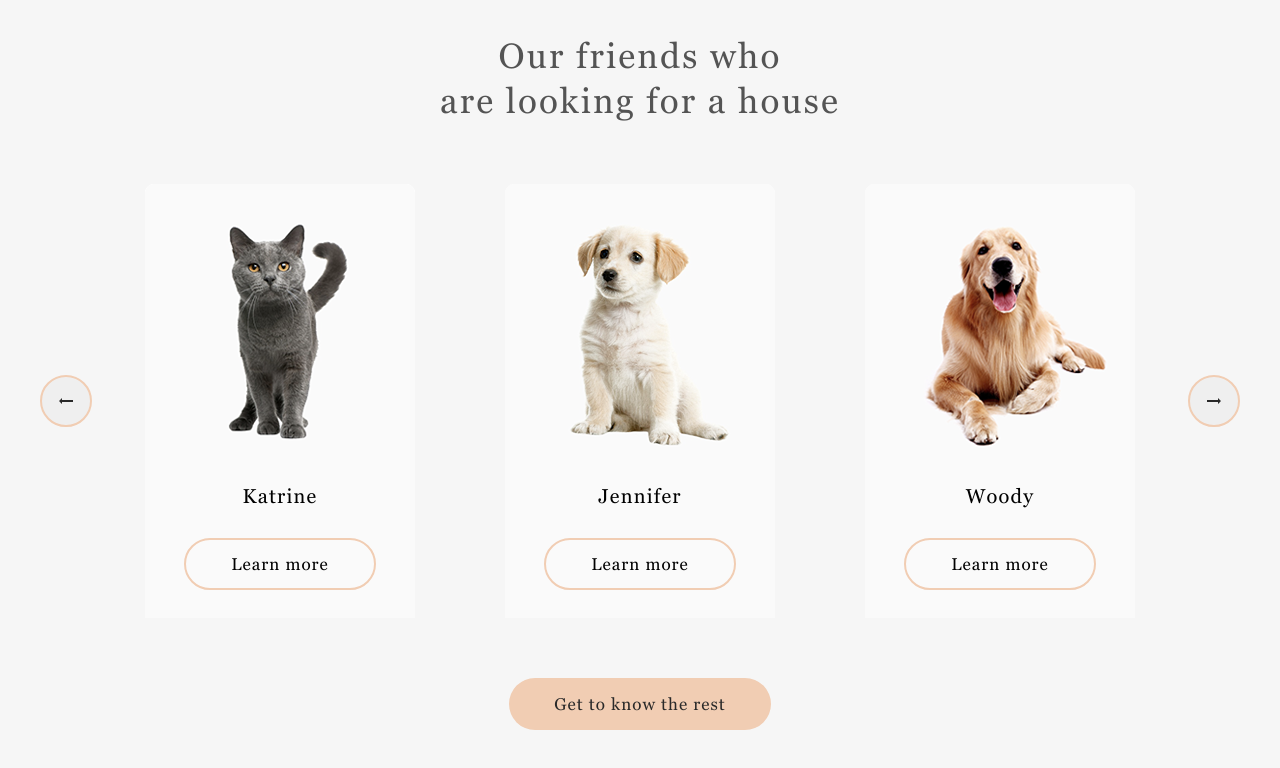
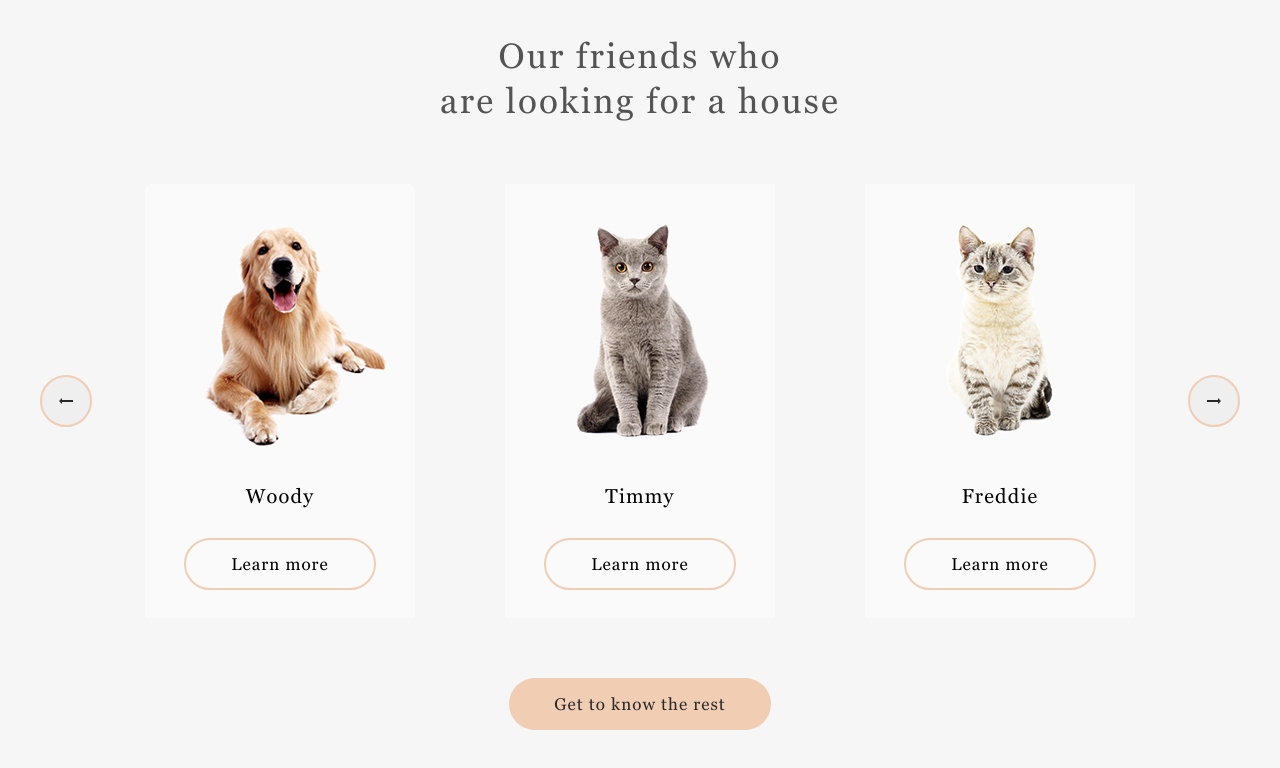
Before and after one commit to NikitaKakurin/Shelter, a website built with webpack: page shelter/src/index.html in a window 1280 px wide. Both pictures are taken after a click on the button 66 px from the left and 1942 px from the top of the page. Shown: the part 1542-2310 px from the top of the page. Built offline with nearby package versions, Linux system fonts and the light colour scheme; a web font is replaced by a local one.

Commit message:
feat: add slider at main page

```diff
--- a/shelter/src/css/components/_our-friends.scss
+++ b/shelter/src/css/components/_our-friends.scss
@@ -65,6 +65,7 @@
         @include flex($j-content:space-between, $align:center, $wrap:wrap);
         width: 100%;
         max-width: 990px;
+        overflow: hidden;
 
         @media screen and (max-width:1279px) {
             flex-wrap: nowrap;
@@ -144,6 +145,38 @@
 }
 
 .slider{
+    &__wrappers_container{
+        position: relative;
+        left: -1080px;
+        @include flex($j-content:space-between, $align:center, $wrap:nowrap);
+        gap: 90px;
+
+        @media screen and (max-width:1279px) {
+            gap: 40px;
+            left: -620px;
+        }
+
+        @media screen and (max-width:767px) {
+            gap: 0px;
+            left: -270px;
+        }
+    }
+
+    &__items_wrapper{
+        @include flex($j-content:space-between, $align:center, $wrap:nowrap);
+        width: 990px;
+        gap: 90px;
+
+        @media screen and (max-width:1279px) {
+            width: 580px;
+            gap: 40px;
+        }
+
+        @media screen and (max-width:767px) {
+            width: 270px;
+        }
+    }
+
     &__arrow{
         @extend %button-round;
 
@@ -160,6 +193,50 @@
         }
     }
 }
+
+@keyframes main-move-right {
+    from {left: -1080px;}
+    to {left: -2160px;}
+}
+
+@keyframes main-move-left {
+    from {left: -1080px;}
+    to {left: 0px;}
+}
+
+@media screen and (max-width:1279px) {
+    @keyframes main-move-right {
+        from {left: -620px;}
+        to {left: -1240px;}
+    }
+
+    @keyframes main-move-left {
+      from {left: -620px;}
+      to {left: 0px;}
+    }
+}
+
+@media screen and (max-width:767px) {
+    @keyframes main-move-right {
+        from {left: -270px;}
+        to {left: -540px;}
+    }
+
+    @keyframes main-move-left {
+        from {left: -270px;}
+        to {left: 0px;}
+      }
+}
+
+  .main-transition-right {
+    animation-name: main-move-right;
+    animation-duration: 0.7s;
+  }
+
+  .main-transition-left {
+    animation-name: main-move-left;
+    animation-duration: 0.75s;
+  }
 // -----------------main end-----------------------
 
 
--- a/shelter/src/index.html
+++ b/shelter/src/index.html
@@ -85,7 +85,13 @@
         <div class="slider">
           <button class="slider__arrow slider__arrow-prev"></button>
           <div class="slider__items_container">
-            <figure class="slider__item">
+            <div class="slider__wrappers_container">
+              <div class="slider__items_wrapper slider__items_wrapper-prev"></div>
+              <div class="slider__items_wrapper slider__items_wrapper-active"></div>
+              <div class="slider__items_wrapper slider__items_wrapper-next"></div>
+            </div>
+
+            <!-- <figure class="slider__item">
               <img class="slider__item_img" alt="Katrine" width="270" height="270" src="./assets/image/slider/pets-katrine.png">
               <figcaption class="slider__item_figcaption">
                 <h3 class="slider__item_title">Katrine</h3>
@@ -105,7 +111,7 @@
                 <h3 class="slider__item_title">Woody</h3>
                 <button class="slider__item_button button button-light">Learn more</button>
               </figcaption>
-            </figure>
+            </figure> -->
           </div>
           <button class="slider__arrow slider__arrow-next"></button>
         </div>
--- a/shelter/src/index.js
+++ b/shelter/src/index.js
@@ -1,10 +1,14 @@
 import './css/main.scss';
-import {Burger} from './js/burger'
+import {Burger} from './js/burger';
+import {makeSlider, slideMoveNext, slideMovePrev} from './js/mainSlider';
+
+
 
 window.addEventListener('load', ()=>{
     const burger = new Burger('.burger-button','.menu');
     burger.closeMenu();
-    document.addEventListener('click', handleClick)
+    document.addEventListener('click', handleClick);
+    makeSlider();
 
     function handleClick(event){
         const target = event.target;
@@ -17,5 +21,15 @@ window.addEventListener('load', ()=>{
             burger.closeMenu();
             return;
         }
+
+        if(target.classList.contains('slider__arrow-next')){
+            slideMoveNext();
+            return;
+        };
+
+        if(target.classList.contains('slider__arrow-prev')){
+            slideMovePrev();
+            return;
+        }
     }
 })
--- /dev/null
+++ b/shelter/src/js/allPets.js
@@ -0,0 +1,98 @@
+export const allPets = [
+    {
+      "id":"0",
+      "name": "Jennifer",
+      "img": "../assets/image/slider/pets-jennifer.png",
+      "type": "Dog",
+      "breed": "Labrador",
+      "description": "Jennifer is a sweet 2 months old Labrador that is patiently waiting to find a new forever home. This girl really enjoys being able to go outside to run and play, but won't hesitate to play up a storm in the house if she has all of her favorite toys.",
+      "age": "2 months",
+      "inoculations": ["none"],
+      "diseases": ["none"],
+      "parasites": ["none"]
+    },
+    {
+      "id":"1",
+      "name": "Sophia",
+      "img": "../assets/image/slider/pets-sophia.png",
+      "type": "Dog",
+      "breed": "Shih tzu",
+      "description": "Sophia here and I'm looking for my forever home to live out the best years of my life. I am full of energy. Everyday I'm learning new things, like how to walk on a leash, go potty outside, bark and play with toys and I still need some practice.",
+      "age": "1 month",
+      "inoculations": ["parvovirus"],
+      "diseases": ["none"],
+      "parasites": ["none"]
+    },
+    {
+      "id":"2",
+      "name": "Woody",
+      "img": "../assets/image/slider/pets-woody.png",
+      "type": "Dog",
+      "breed": "Golden Retriever",
+      "description": "Woody is a handsome 3 1/2 year old boy. Woody does know basic commands and is a smart pup. Since he is on the stronger side, he will learn a lot from your training. Woody will be happier when he finds a new family that can spend a lot of time with him.",
+      "age": "3 years 6 months",
+      "inoculations": ["adenovirus", "distemper"],
+      "diseases": ["right back leg mobility reduced"],
+      "parasites": ["none"]
+    },
+    {
+      "id":"3",
+      "name": "Scarlett",
+      "img": "../assets/image/slider/pets-scarlet.png",
+      "type": "Dog",
+      "breed": "Jack Russell Terrier",
+      "description": "Scarlett is a happy, playful girl who will make you laugh and smile. She forms a bond quickly and will make a loyal companion and a wonderful family dog or a good companion for a single individual too since she likes to hang out and be with her human.",
+      "age": "3 months",
+      "inoculations": ["parainfluenza"],
+      "diseases": ["none"],
+      "parasites": ["none"]
+    },
+    {
+      "id":"4",
+      "name": "Katrine",
+      "img": "../assets/image/slider/pets-katrine.png",
+      "type": "Cat",
+      "breed": "British Shorthair",
+      "description": "Katrine is a beautiful girl. She is as soft as the finest velvet with a thick lush fur. Will love you until the last breath she takes as long as you are the one. She is picky about her affection. She loves cuddles and to stretch into your hands for a deeper relaxations.",
+      "age": "6 months",
+      "inoculations": ["panleukopenia"],
+      "diseases": ["none"],
+      "parasites": ["none"]
+    },
+    {
+      "id":"5",
+      "name": "Timmy",
+      "img": "../assets/image/slider/pets-timmy.png",
+      "type": "Cat",
+      "breed": "British Shorthair",
+      "description": "Timmy is an adorable grey british shorthair male. He loves to play and snuggle. He is neutered and up to date on age appropriate vaccinations. He can be chatty and enjoys being held. Timmy has a lot to say and wants a person to share his thoughts with.",
+      "age": "2 years 3 months",
+      "inoculations": ["calicivirus", "viral rhinotracheitis"],
+      "diseases": ["kidney stones"],
+      "parasites": ["none"]
+    },
+    {
+      "id":"6",
+      "name": "Freddie",
+      "img": "../assets/image/slider/pets-freddie.png",
+      "type": "Cat",
+      "breed": "British Shorthair",
+      "description": "Freddie is a little shy at first, but very sweet when he warms up. He likes playing with shoe strings and bottle caps. He is quick to learn the rhythms of his human’s daily life. Freddie has bounced around a lot in his life, and is looking to find his forever home.",
+      "age": "2 months",
+      "inoculations": ["rabies"],
+      "diseases": ["none"],
+      "parasites": ["none"]
+    },
+    {
+      "id":"7",
+      "name": "Charly",
+      "img": "../assets/image/slider/pets-charly.png",
+      "type": "Dog",
+      "breed": "Jack Russell Terrier",
+      "description": "This cute boy, Charly, is three years old and he likes adults and kids. He isn’t fond of many other dogs, so he might do best in a single dog home. Charly has lots of energy, and loves to run and play. We think a fenced yard would make him very happy.",
+      "age": "8 years",
+      "inoculations": ["bordetella bronchiseptica", "leptospirosis"],
+      "diseases": ["deafness", "blindness"],
+      "parasites": ["lice", "fleas"]
+    }
+]
--- /dev/null
+++ b/shelter/src/js/mainSlider.js
@@ -0,0 +1,134 @@
+import { allPets } from "./allPets";
+const cardsContainer = document.querySelector('.slider__items_container');
+const cardsWrappersContainer = cardsContainer.querySelector('.slider__wrappers_container');
+const cardsWrappers = cardsWrappersContainer.querySelectorAll('.slider__items_wrapper');
+
+let busyCardsNumbers = [];
+let ActiveCardsNumbers = [];
+let isSlideMove = false;
+
+export function makeSlider(){
+    if(window.innerWidth>=1280){
+        cardsWrappers.forEach(elem=>{
+            elem.append(createCard(...ChooseRandomCard(3)),
+            createCard(...ChooseRandomCard(3)),
+            createCard(...ChooseRandomCard(3)));
+        })
+        return;
+    }
+    if(window.innerWidth<1280 && window.innerWidth>=678){
+        cardsWrappers.forEach(elem=>{
+            elem.append(createCard(...ChooseRandomCard(2)),
+            createCard(...ChooseRandomCard(2)));
+        })
+        return;
+    }
+    if(window.innerWidth<678){
+        cardsWrappers.forEach(elem=>{
+            elem.append(createCard(...ChooseRandomCard(1)));
+        })
+        return;
+    }
+}
+
+export function slideMoveNext() {
+    if(isSlideMove){
+        return;
+    }
+    isSlideMove = true;
+    changeTargetCardsWrappers(2)
+    cardsWrappersContainer.classList.add('main-transition-right');
+    cardsWrappersContainer.addEventListener('animationend', finishSlidersAnimation,{'once':true});
+}
+
+export function slideMovePrev() {
+    if(isSlideMove){
+        return;
+    }
+    isSlideMove = true;
+    changeTargetCardsWrappers(0)
+    cardsWrappersContainer.classList.add('main-transition-left');
+    cardsWrappersContainer.addEventListener('animationend', finishSlidersAnimation,{'once':true});
+}
+
+function finishSlidersAnimation(event) {
+    if(event.animationName === 'main-move-left'){
+        cardsWrappersContainer.classList.remove('main-transition-left');
+        changeActiveCardsWrappers(0);
+    }else{
+        cardsWrappersContainer.classList.remove('main-transition-right');
+        changeActiveCardsWrappers(2)
+    }
+    isSlideMove = false;
+}
+
+function changeActiveCardsWrappers(target) {
+    cardsWrappers[1].innerHTML =  cardsWrappers[target].innerHTML;
+    busyCardsNumbers = [...cardsWrappers[1].querySelectorAll('.slider__item')]
+            .map(elem=>elem.dataset.id)
+    ActiveCardsNumbers = [...busyCardsNumbers]
+}
+
+function changeTargetCardsWrappers(target) {
+    cardsWrappers[target].innerHTML="";
+    if(window.innerWidth>=1280){
+        cardsWrappers[target].append(createCard(...ChooseRandomCard(3)),
+            createCard(...ChooseRandomCard(3)),
+            createCard(...ChooseRandomCard(3)));
+        return;
+    }
+    if(window.innerWidth<1280 && window.innerWidth>=678){
+        cardsWrappers[target].append(createCard(...ChooseRandomCard(2)),
+            createCard(...ChooseRandomCard(2)));
+        return;
+    }
+    if(window.innerWidth<678){
+        cardsWrappers[target].append(createCard(...ChooseRandomCard(1)));
+        return;
+    }
+}
+
+function ChooseRandomCard(size){
+    if(busyCardsNumbers.length>=size*2){
+        busyCardsNumbers = busyCardsNumbers.slice(size);
+    }
+    let freeNumbers = allPets.filter(item=>!busyCardsNumbers.includes(item.id))
+    let randomNumber = Math.floor(Math.random()*freeNumbers.length);
+    busyCardsNumbers.push(freeNumbers[randomNumber].id);
+    return  [freeNumbers[randomNumber].name, freeNumbers[randomNumber].img, freeNumbers[randomNumber].id ];
+}
+
+
+function createCard(petsName, imageSrc, id){
+    const FIGURE = createOneElement('figure', 'slider__item');
+    FIGURE.dataset.id = `${id}`;
+
+    const IMAGE = createOneElement('img','slider__item_img');
+    IMAGE.width = '270';
+    IMAGE.height = '270';
+    IMAGE.alt = petsName;
+    IMAGE.src = imageSrc;
+
+    const FIGCAPTION = createOneElement('figcaption', 'slider__item_figcaption')
+
+    const TITLE = createOneElement('h3','slider__item_title');
+    TITLE.innerText = petsName;
+
+    const BUTTON = createOneElement('button', ['slider__item_button', 'button', 'button-light']);
+    BUTTON.innerText='Learn more';
+    FIGCAPTION.append(TITLE,BUTTON);
+    FIGURE.append(IMAGE,FIGCAPTION)
+    return FIGURE;
+}
+
+function createOneElement(tag, className){
+    const ELEMENT = document.createElement(tag);
+    if(Array.isArray(className)){
+        className.forEach(classItem=>{
+            ELEMENT.classList.add(classItem);
+        })
+    }else{
+        ELEMENT.classList.add(className);
+    }
+    return ELEMENT;
+}
```
